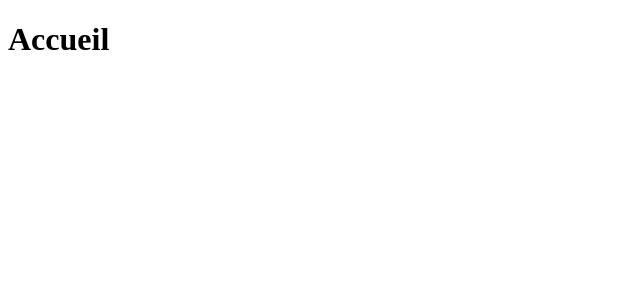
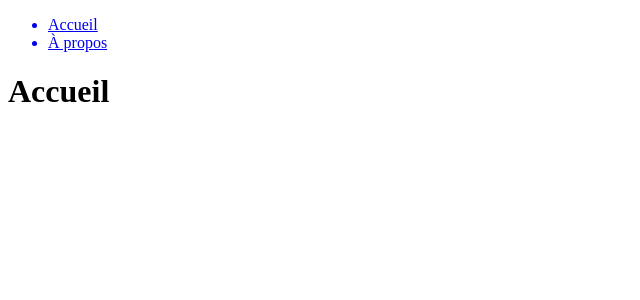
Before and after one commit to Antoine-NVE/react-tuto, a React (Vite) app: page / in a window 1280 px wide. Shown: the top 300 px of the page, without its empty margins (0-640 px from the left). Built offline with nearby package versions, Linux system fonts and the light colour scheme.

Commit message:
feat: navigation

```diff
--- /dev/null
+++ b/src/components/Navigation.tsx
@@ -0,0 +1,18 @@
+import { NavLink } from 'react-router-dom';
+
+const Navigation = () => {
+    return (
+        <div className="navigation">
+            <ul>
+                <NavLink to="/">
+                    <li>Accueil</li>
+                </NavLink>
+                <NavLink to="/about">
+                    <li>À propos</li>
+                </NavLink>
+            </ul>
+        </div>
+    );
+};
+
+export default Navigation;
--- a/src/pages/About.tsx
+++ b/src/pages/About.tsx
@@ -1,6 +1,9 @@
+import Navigation from '../components/Navigation';
+
 const About = () => {
     return (
         <>
+            <Navigation />
             <h1>À propos</h1>
             <br />
             <p>
--- a/src/pages/Home.tsx
+++ b/src/pages/Home.tsx
@@ -1,5 +1,12 @@
+import Navigation from '../components/Navigation';
+
 const Home = () => {
-    return <h1>Accueil</h1>;
+    return (
+        <>
+            <Navigation />
+            <h1>Accueil</h1>
+        </>
+    );
 };
 
 export default Home;
```
